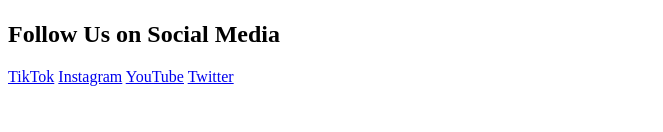
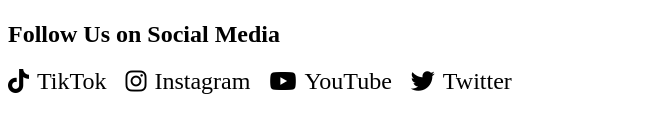
Before and after one commit to dedgecoffe/maps-media, a plain HTML site: page maps.html in a window 1280 px wide. Shown: the part 520-652 px from the top of the page, without its empty margins (0-663 px from the left). Drawn offline with Linux system fonts and the light colour scheme.

Commit message:
media sosial

```diff
--- a/maps.html
+++ b/maps.html
@@ -21,10 +21,31 @@
 </body>
 </html>
 
+<link rel="stylesheet" href="https://cdnjs.cloudflare.com/ajax/libs/font-awesome/6.0.0-beta3/css/all.min.css">
+    <style>
+        /* Gaya ikon media sosial */
+        .social-icons a {
+            text-decoration: none;
+            color: #000;
+            font-size: 24px;
+            margin-right: 15px;
+            display: inline-flex;
+            align-items: center;
+        }
+        .social-icons a i {
+            margin-right: 8px;
+        }
+    </style>
+</head>
+<body>
+
 <h2>Follow Us on Social Media</h2>
 <div class="social-icons">
-    <a href="https://www.tiktok.com/@username" target="_blank">TikTok</a>
-    <a href="https://www.instagram.com/username" target="_blank">Instagram</a>
-    <a href="https://www.youtube.com/channel/UCxxxx" target="_blank">YouTube</a>
-    <a href="https://twitter.com/username" target="_blank">Twitter</a>
+    <a href="https://www.tiktok.com/@username" target="_blank"><i class="fab fa-tiktok"></i> TikTok</a>
+    <a href="https://www.instagram.com/username" target="_blank"><i class="fab fa-instagram"></i> Instagram</a>
+    <a href="https://www.youtube.com/channel/UCxxxx" target="_blank"><i class="fab fa-youtube"></i> YouTube</a>
+    <a href="https://twitter.com/username" target="_blank"><i class="fab fa-twitter"></i> Twitter</a>
 </div>
+
+</body>
+</html>
```
